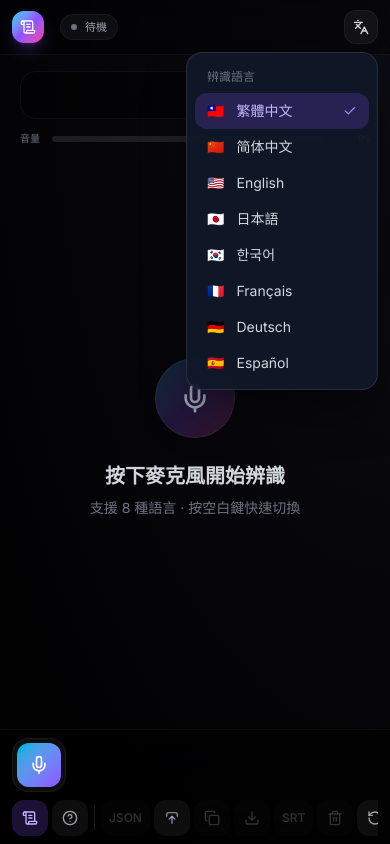
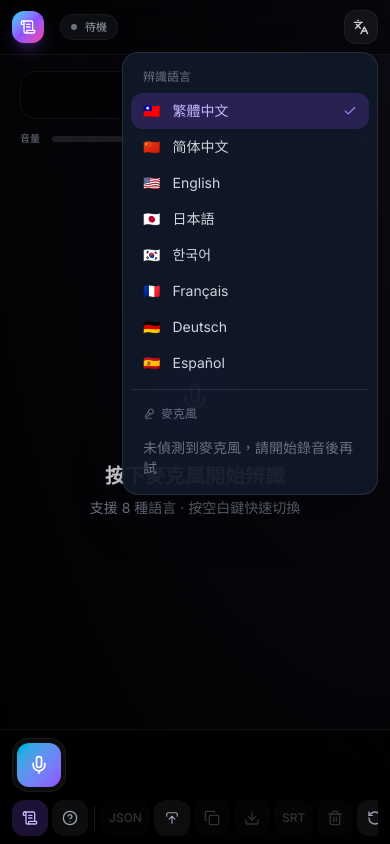
Before and after one commit to leishushu319-sketch/realtime-caption, a React (Vite) app: page / in a window 390 px wide. Both pictures are taken after a click on the button 361 px from the left and 27 px from the top of the page. Built offline with nearby package versions, Linux system fonts and the light colour scheme.

Commit message:
Add microphone device selection with auto-detection

```diff
--- a/src/App.jsx
+++ b/src/App.jsx
@@ -21,6 +21,8 @@
   const [isPaused, setIsPaused] = useState(false);
   const [supported] = useState(() => !!(window.SpeechRecognition || window.webkitSpeechRecognition));
   const [lang, setLang] = useState(() => localStorage.getItem(STORAGE_KEYS.LANG) || 'zh-TW');
+  const [mics, setMics] = useState([]);
+  const [micDeviceId, setMicDeviceId] = useState(() => localStorage.getItem(STORAGE_KEYS.MIC_DEVICE) || '');
   const [fullscreen, setFullscreen] = useState(false);
   const [autoScroll, setAutoScroll] = useState(() => localStorage.getItem(STORAGE_KEYS.AUTO_SCROLL) !== 'false');
   const [recordingTime, setRecordingTime] = useState(0);
@@ -67,6 +69,7 @@
 
   useEffect(() => { localStorage.setItem(STORAGE_KEYS.HISTORY, JSON.stringify(history)); }, [history]);
   useEffect(() => { localStorage.setItem(STORAGE_KEYS.LANG, lang); }, [lang]);
+  useEffect(() => { localStorage.setItem(STORAGE_KEYS.MIC_DEVICE, micDeviceId); }, [micDeviceId]);
   useEffect(() => { localStorage.setItem(STORAGE_KEYS.AUTO_SCROLL, String(autoScroll)); }, [autoScroll]);
   useEffect(() => { localStorage.setItem(STORAGE_KEYS.FONT_SIZE, String(fontSize)); }, [fontSize]);
 
@@ -227,15 +230,39 @@
     return () => document.removeEventListener('fullscreenchange', onFS);
   }, []);
 
+  const refreshMics = useCallback(async () => {
+    try {
+      const devices = await navigator.mediaDevices.enumerateDevices();
+      const audioInputs = devices
+        .filter(d => d.kind === 'audioinput')
+        .map(d => ({ id: d.deviceId, label: d.label || d.deviceId }));
+      setMics(audioInputs);
+    } catch { /* ignore */ }
+  }, []);
+
+  useEffect(() => {
+    let cancelled = false;
+    navigator.mediaDevices.enumerateDevices().then(devices => {
+      if (cancelled) return;
+      const audioInputs = devices
+        .filter(d => d.kind === 'audioinput')
+        .map(d => ({ id: d.deviceId, label: d.label || d.deviceId }));
+      setMics(audioInputs);
+    }).catch(() => {});
+    return () => { cancelled = true; };
+  }, []);
+
   const startVisualizer = useCallback(async () => {
     const stream = await navigator.mediaDevices.getUserMedia({
       audio: {
         noiseSuppression: true,
         echoCancellation: true,
         autoGainControl: true,
+        deviceId: micDeviceId ? { ideal: micDeviceId } : undefined,
       },
     });
     streamRef.current = stream;
+    refreshMics();
     const audioContext = new (window.AudioContext || window.webkitAudioContext)();
     audioContextRef.current = audioContext;
     const source = audioContext.createMediaStreamSource(stream);
@@ -300,7 +327,7 @@
       if (isRecordingRef.current || isPausedRef.current) requestAnimationFrame(draw);
     };
     draw();
-  }, []);
+  }, [micDeviceId, refreshMics]);
 
   const startRecognition = useCallback(async () => {
     if (isStartingRef.current) return;
@@ -555,6 +582,9 @@
         onSearchChange={setSearchQuery}
         lang={lang}
         onLangChange={setLang}
+        mics={mics}
+        micDeviceId={micDeviceId}
+        onMicChange={setMicDeviceId}
         fullscreen={fullscreen}
         onToggleFullscreen={toggleFullscreen}
         searchRef={searchRef}
--- a/src/components/Header.jsx
+++ b/src/components/Header.jsx
@@ -1,5 +1,5 @@
 import { useState, useRef, useEffect } from 'react';
-import { Languages, Search, Maximize2, Minimize2, Check, Clock, ScrollText, X } from 'lucide-react';
+import { Languages, Search, Maximize2, Minimize2, Check, Clock, ScrollText, X, Mic2 } from 'lucide-react';
 import { LANGUAGES } from '../constants/index.js';
 import { formatDuration } from '../utils/format.js';
 
@@ -7,6 +7,7 @@
   isRecording, isPaused, isListening, recordingTime,
   hasHistory, searchQuery, onSearchChange,
   lang, onLangChange, fullscreen, onToggleFullscreen,
+  mics, micDeviceId, onMicChange,
   searchRef,
 }) {
   const [showSettings, setShowSettings] = useState(false);
@@ -78,13 +79,13 @@
         <div className="relative">
           <button onClick={() => setShowSettings(s => !s)}
             className="p-2 rounded-xl bg-white/5 hover:bg-white/10 border border-white/5 transition-all"
-            aria-label="選擇語言">
+            aria-label="選擇語言與麥克風">
             <Languages size={16} className="text-gray-300" />
           </button>
           {showSettings && (
             <>
               <div className="fixed inset-0 z-40" onClick={() => setShowSettings(false)} />
-              <div className="absolute right-0 top-full mt-2 z-50 w-48 bg-gray-900/95 backdrop-blur-2xl border border-white/10 rounded-2xl p-2 shadow-2xl shadow-black/50 dropdown-enter">
+              <div className="absolute right-0 top-full mt-2 z-50 w-64 bg-gray-900/95 backdrop-blur-2xl border border-white/10 rounded-2xl p-2 shadow-2xl shadow-black/50 dropdown-enter">
                 <p className="text-xs text-gray-500 px-3 py-2 font-medium">辨識語言</p>
                 {LANGUAGES.map(l => (
                   <button key={l.code} onClick={() => { onLangChange(l.code); setShowSettings(false); }}
@@ -98,6 +99,30 @@
                     {lang === l.code && <Check size={14} className="ml-auto text-violet-400" />}
                   </button>
                 ))}
+                <div className="my-2 border-t border-white/10" />
+                <p className="text-xs text-gray-500 px-3 py-2 font-medium flex items-center gap-1.5">
+                  <Mic2 size={12} /> 麥克風
+                </p>
+                {mics.length === 0 && (
+                  <p className="px-3 py-2 text-sm text-gray-500">未偵測到麥克風，請開始錄音後再試</p>
+                )}
+                {mics.map(m => {
+                  const label = m.id === 'default' && !m.label
+                    ? '系統預設麥克風'
+                    : m.label;
+                  return (
+                    <button key={m.id} onClick={() => { onMicChange(m.id); setShowSettings(false); }}
+                      className={`w-full flex items-center gap-3 px-3 py-2 rounded-xl text-sm transition-all truncate ${
+                        micDeviceId === m.id
+                          ? 'bg-cyan-500/20 text-cyan-300'
+                          : 'text-gray-300 hover:bg-white/5'
+                      }`}>
+                      <Mic2 size={14} className="shrink-0" />
+                      <span className="truncate">{label}</span>
+                      {micDeviceId === m.id && <Check size={14} className="ml-auto shrink-0 text-cyan-400" />}
+                    </button>
+                  );
+                })}
               </div>
             </>
           )}
--- a/src/constants/index.js
+++ b/src/constants/index.js
@@ -31,4 +31,5 @@
   LANG: 'rtc_lang',
   AUTO_SCROLL: 'rtc_autoScroll',
   FONT_SIZE: 'rtc_fontSize',
+  MIC_DEVICE: 'rtc_micDevice',
 };
```
